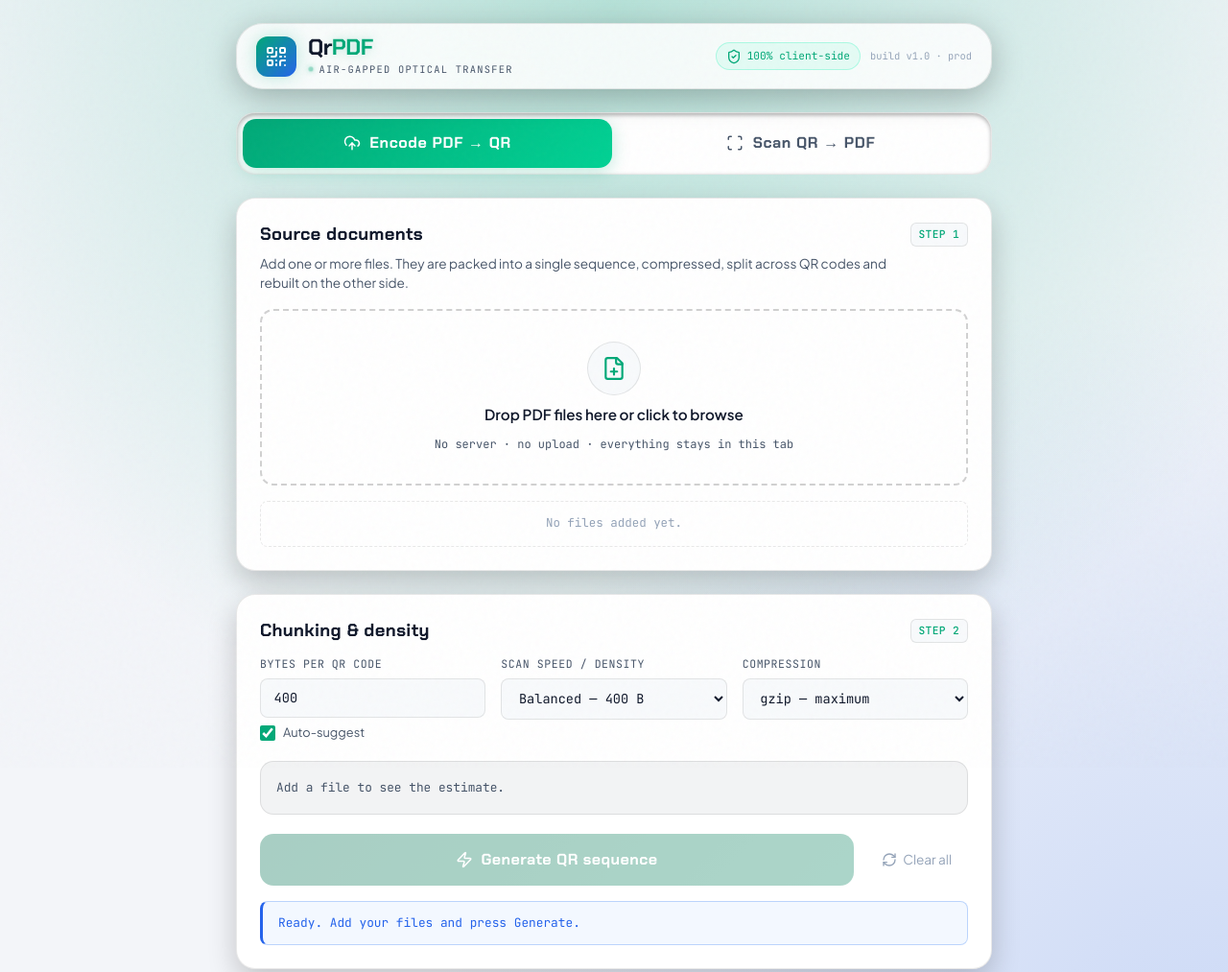
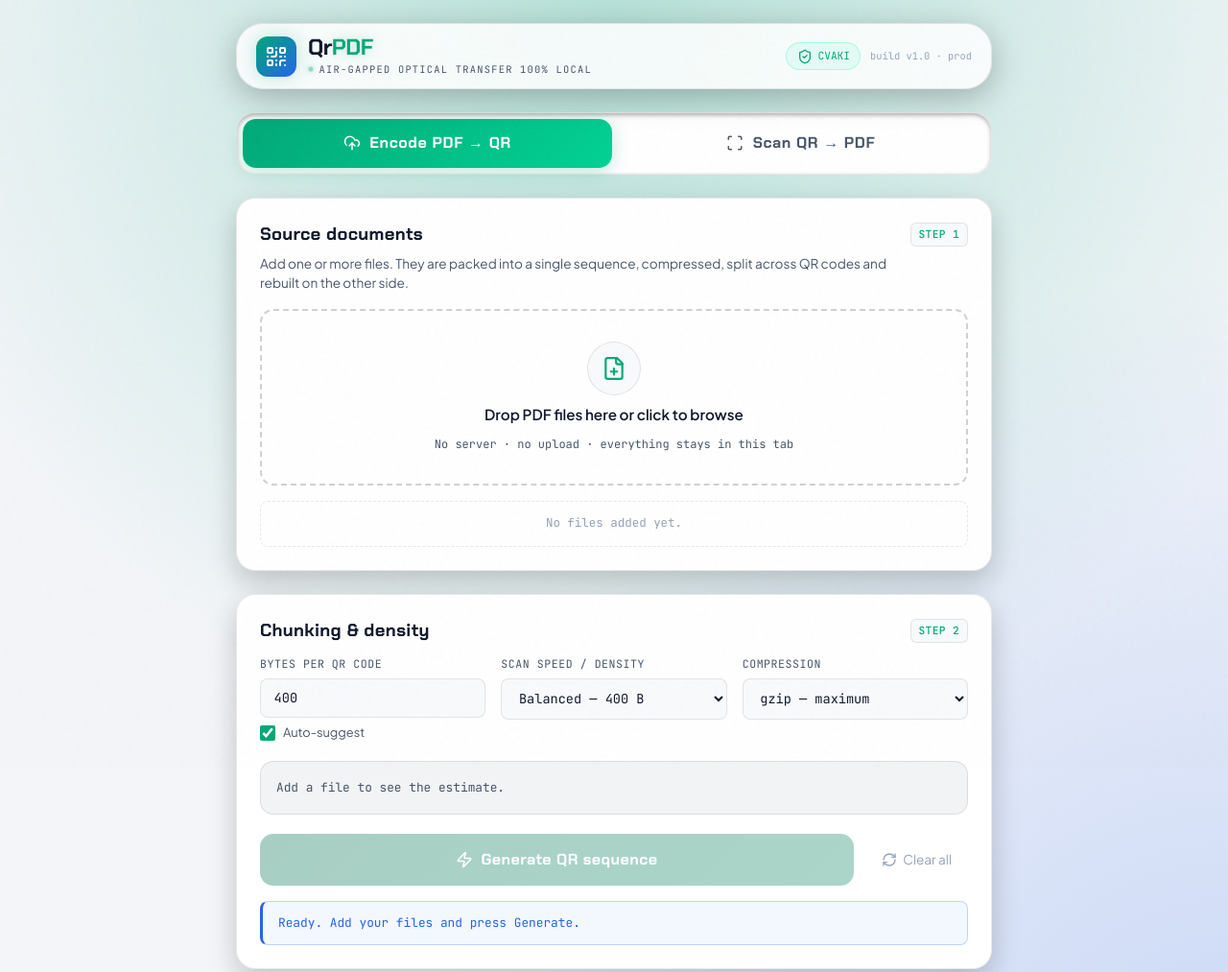
Before and after one commit to CVAKI/qrpdf, a plain HTML site: page index.html in a window 1280 px wide. Shown: the top 1013 px of the page at 96% size. Drawn offline with nearby package versions, Linux system fonts and the light colour scheme.

Commit message:
Update index.html

```diff
--- a/index.html
+++ b/index.html
@@ -55,11 +55,11 @@
       <div class="brand-glyph"><svg class="ic"><use href="#i-qr"/></svg></div>
       <div class="brand-text">
         <h1>Qr<span class="highlight">PDF</span></h1>
-        <div class="brand-tag"><span class="status-dot"></span> Air-gapped optical transfer</div>
+        <div class="brand-tag"><span class="status-dot"></span> Air-gapped optical transfer 100% Local </div>
       </div>
     </div>
     <div class="meta-badges">
-      <div class="badge-secure"><svg class="ic ic-16"><use href="#i-shield"/></svg><span>100% client-side</span></div>
+      <div class="badge-secure"><svg class="ic ic-16"><use href="#i-shield"/></svg><span> CVAKI </span></div>
       <div class="build-tag" id="buildTag"></div>
     </div>
   </header>
```
